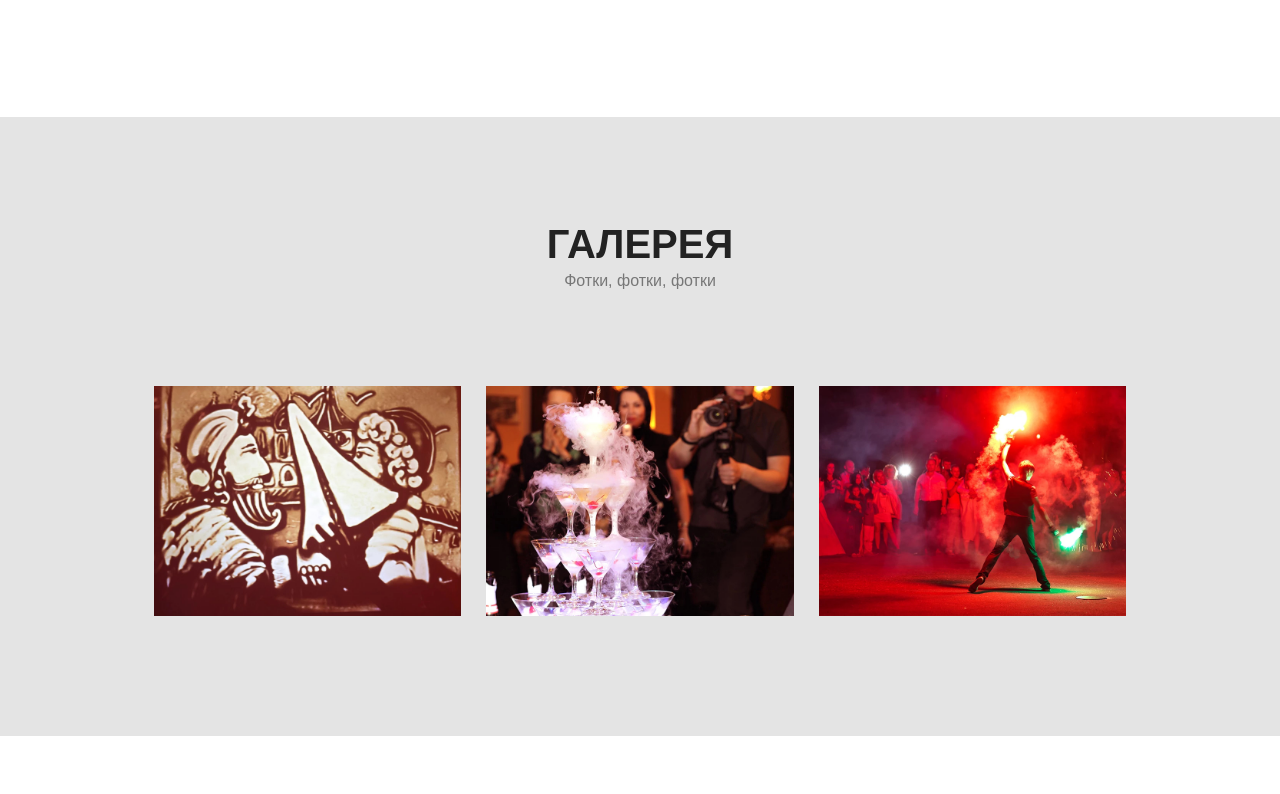
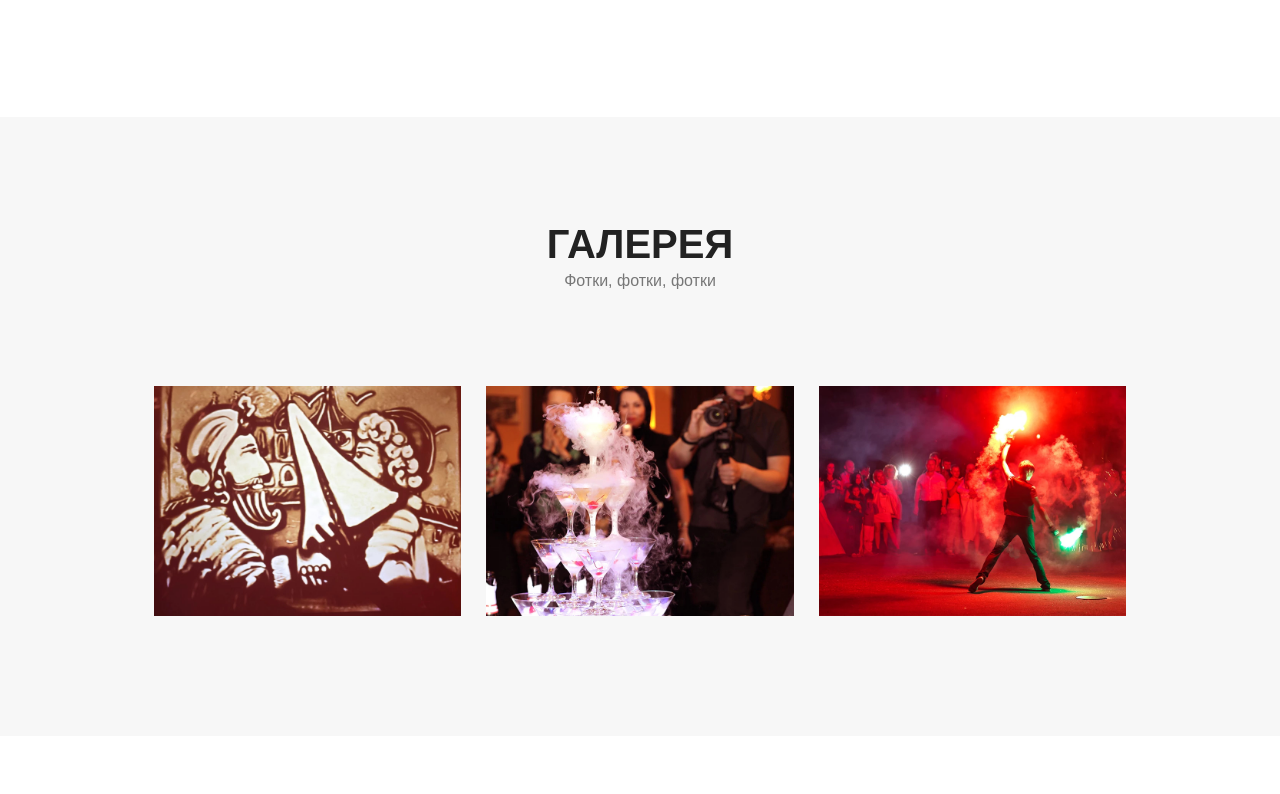
Before and after one commit to kosh89/obnimislona-landing, a plain HTML site: page index.html in a window 1280 px wide. Shown: the part 1266-2060 px from the top of the page. Drawn offline with Linux system fonts and the light colour scheme.

Commit message:
Update style.css

```diff
--- a/css/style.css
+++ b/css/style.css
@@ -134,7 +134,7 @@ h1 {
 }
 
 #gallery, #contacts {
-    background: #e4e4e4;
+    background: #f7f7f7;
     padding-bottom: 120px;
 }
 
```
